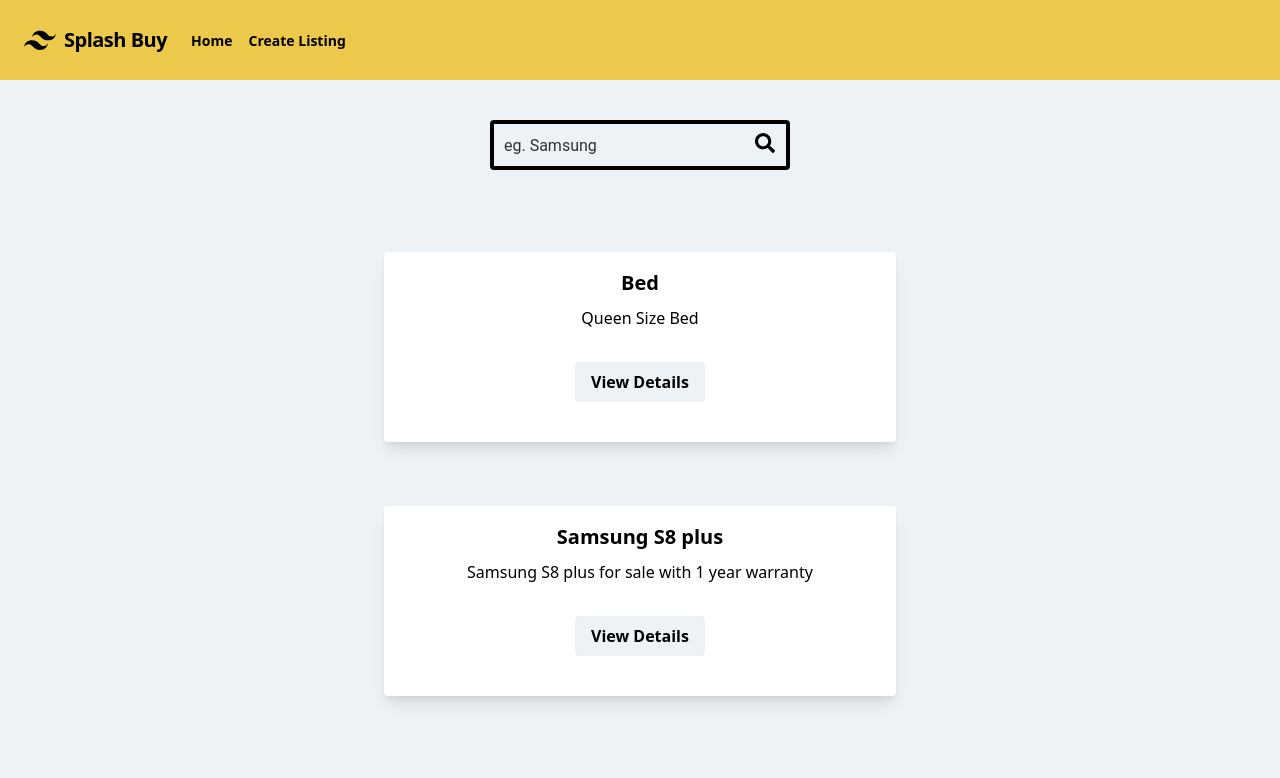
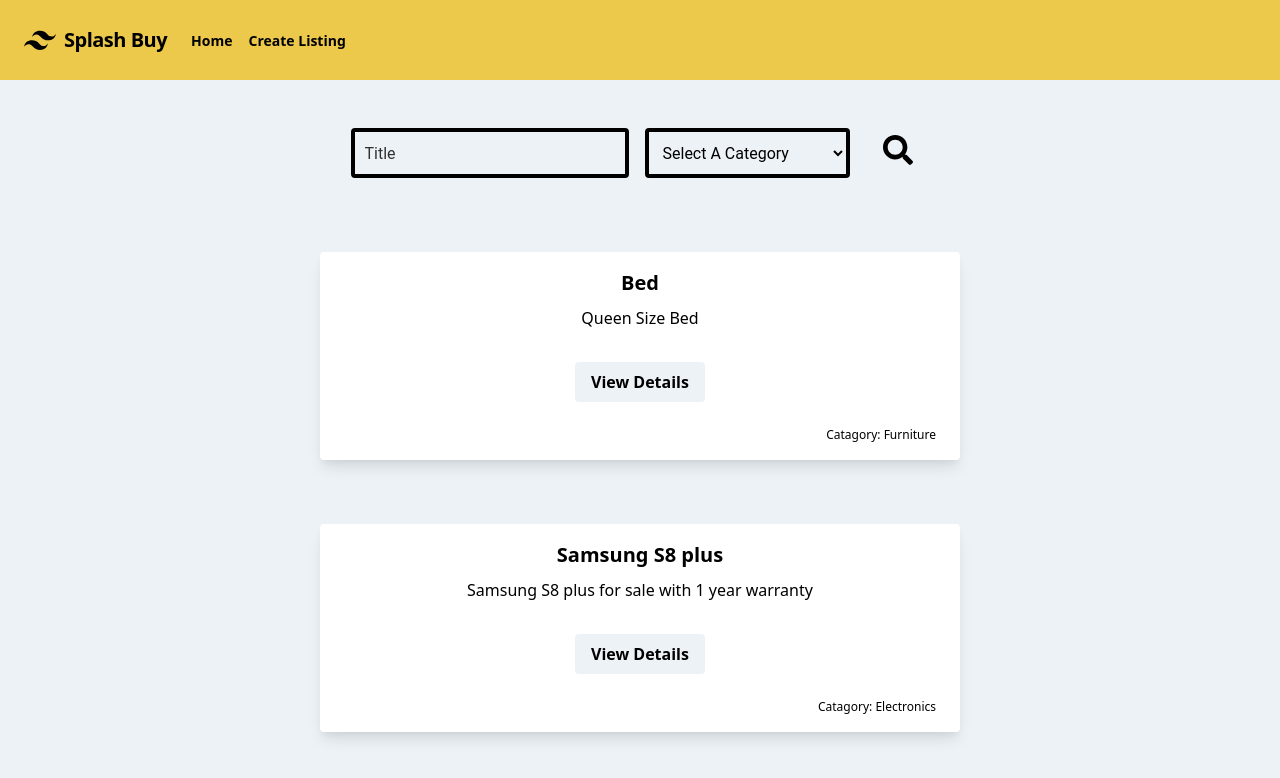
Before and after one commit to leshayface/6-search-listings, a React (Create React App) app: page / in a window 1280 px wide. Both pictures are taken after a click on the icon 640 px from the left and 150 px from the top of the page. Shown: the top 778 px of the page. Built offline with nearby package versions, Linux system fonts and the light colour scheme; data requests are answered from the project's data file.

Commit message:
feat(SearchForm): add category search

```diff
--- a/src/components/Home.tsx
+++ b/src/components/Home.tsx
@@ -15,42 +15,50 @@
 
 export default function Home() {
 
-  const [search, setSearch] = useState("");
-  const [searchValue, setSearchValue] = useState("");
+  const [searchTitle, setSearchTitle] = useState("");
+  const [searchTitleValue, setSearchTitleValue] = useState("");
+
+  const [searchCat, setSearchCat] = useState("");
+  const [searchCatValue, setSearchCatValue] = useState("");
 
   const [data, setData] = useState([] as Values[]);
   useEffect(() => {
       getData();
-  }, [searchValue]);
+  }, [searchTitleValue, searchCatValue]);
 
   const getData = async () => {
-    const listings = await axios.get(`http://localhost:5000/listings?title_like=${searchValue}`);
+    const listings = await axios.get(`http://localhost:5000/listings?title_like=${searchTitleValue}&category_like=${searchCatValue}`);
     setData(listings.data);
-    console.log(listings)
   }
 
-  const updateSearch = (e: any) => {
-    setSearch(e.target.value);
-    console.log(search);
+  const updateSearchTitle = (e: any) => {
+    setSearchTitle(e.target.value);
+  }
+
+  const updateSearchCat = (e: any) => {
+    setSearchCat(e.target.value);
   }
 
   const updateSearchValue = (e: any) => {
     e.preventDefault();
-    setSearchValue(search);
-    search === "" && setSearchValue("salad");
+    setSearchTitleValue(searchTitle);
+    setSearchCatValue(searchCat)
+    searchTitle === "" && setSearchTitleValue("");
+    searchCat === "" && setSearchCatValue("");
   }
 
   return (
-    <div className="flex flex-col items-center bg-gray-200 h-screen">
-      <SearchForm search={search} updateSearch={updateSearch} updateSearchValue={updateSearchValue}/>
+      <div className="flex flex-col items-center bg-gray-200 h-screen">
+      <SearchForm searchTitle={searchTitle} updateSearchTitle={updateSearchTitle} updateSearchValue={updateSearchValue} searchCat={searchCat} updateSearchCat={updateSearchCat}/>
       {data.map(listing => (
-        <div className="max-w-lg bg-white rounded overflow-hidden shadow-lg my-8 w-3/4 text-center" key={listing.title}>
+        <div className="bg-white rounded overflow-hidden shadow-lg my-8 w-4/5 md:w-3/6 text-center" key={listing.title}>
           <div className="px-6 py-4">
             <div className="font-bold text-xl mb-2">{listing.title}</div>
             <div className="font-medium text-md mb-2">{listing.slug}</div>
             <button className="bg-gray-200 hover:bg-yellow-400 text-black font-semibold py-2 px-4 m-6 rounded">
               View Details
             </button>
+            <p className="text-xs flex justify-end">Catagory: {listing.category}</p>
           </div>
         </div>
       ))}
--- a/src/components/search/SearchForm.tsx
+++ b/src/components/search/SearchForm.tsx
@@ -12,12 +12,12 @@
 
 const SearchContainer = styled.form`
   height: 60px;
+  display: flex;
 `;
 
-const SearchInput = styled.input `
+const SearchTitleInput = styled.input`
   box-sizing: border-box;
   padding: 0 40px 0 10px;
-  width: 100%;
   height: 50px;
   border: 4px solid #000;
   background: none;
@@ -26,10 +26,7 @@
   font-size: 16px;
   font-weight: 400;
   border-radius: 4px;
-
-  @media only screen and (min-width: 320px) {
-    width: 300px;
-  }
+  margin: 8px;
 
   ::placeholder {
     color: #000;
@@ -37,24 +34,33 @@
   }
 `;
 
+const SelectCategory = styled.select`
+  box-sizing: border-box;
+  padding: 0 40px 0 10px;
+  height: 50px;
+  border: 4px solid #000;
+  background: none;
+  color: #000;
+  font-family: Roboto;
+  font-size: 16px;
+  font-weight: 400;
+  border-radius: 4px;
+  margin: 8px;
+`;
+
 const SearchButton = styled.button`
   background: none;
-  position: absolute;
-  top: 0;
-  right: 0;
-  height: 50px;
-  width: 50px;
-  padding: 0;
-  outline: 0;
-  border: 0;
-  cursor: pointer;
+  width: 80px;
+  height: 80px
+  margin: 8px;
 `;
 
 const SearchIcon = styled(FontAwesomeIcon)`
-  width: 20px !important;
-  height: 20px;
+  width: 30px !important;
+  height: 30px;
   font-family: Roboto;
   color: #000;
+  vertical-align: bottom;
 `;
 
 const LargeSearchIcon = styled(FontAwesomeIcon)`
@@ -64,7 +70,7 @@
   height: 60px;
 `;
 
-const SearchForm = ({search, updateSearch, updateSearchValue} : {search:any, updateSearch:any, updateSearchValue:any}) => {
+const SearchForm = ({searchTitle, updateSearchTitle, searchCat, updateSearchCat, updateSearchValue} : {searchTitle:any, updateSearchTitle:any, updateSearchValue:any, searchCat:any, updateSearchCat:any}) => {
   const [onShrink, setOnShrink] = useState(false);
   const [afterShrink, setAfterShrink] = useState(false);
 
@@ -102,7 +108,14 @@
   return (
     <FormContainer className="formContainer">
       <SearchContainer style={searchContainerStyle()} onSubmit={updateSearchValue}>
-        <SearchInput type="text" value={search} placeholder="eg. Samsung" onChange={updateSearch}/>
+        <SearchTitleInput type="text" value={searchTitle} placeholder="Title" onChange={updateSearchTitle}/>
+        <SelectCategory value={searchCat} onChange={updateSearchCat}>
+          <option value="">Select A Category</option>
+          <option value="Furniture">Furniture</option>
+          <option value="Electronics">Electronics</option>
+          <option value="Cars">Cars</option>
+          <option value="Property">Property</option>
+        </SelectCategory>
         <SearchButton type="submit" ><SearchIcon icon={faSearch} /></SearchButton>
       </SearchContainer>
       <LargeSearchIcon style={largeSearchIconStyle()} icon={faSearch} onClick={onShrinkChange} />
```
